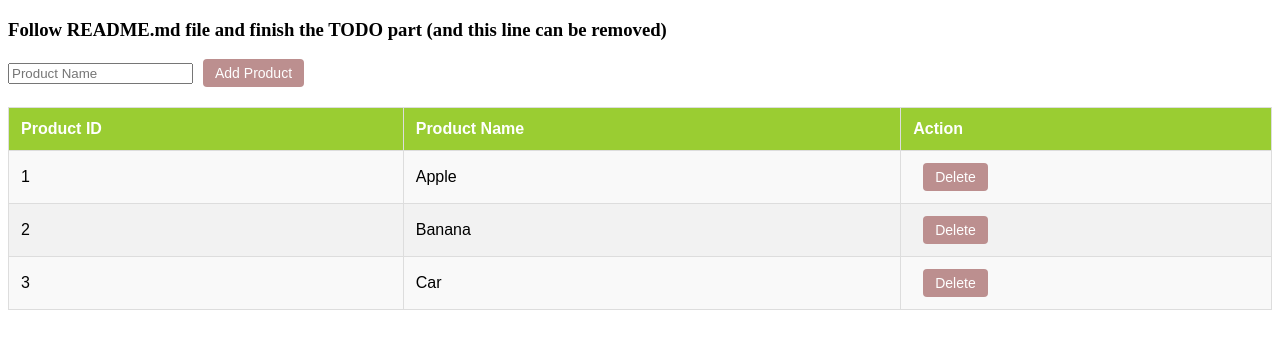
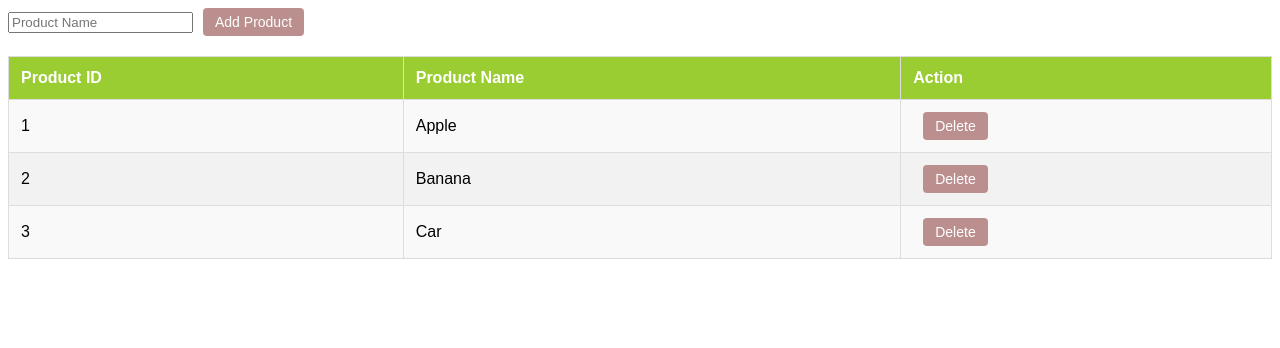
Before and after one commit to g7xu/Product-Management-APP, a React (Vite) app: page / in a window 1280 px wide. Shown: the top 348 px of the page. Built offline with nearby package versions, Linux system fonts and the light colour scheme.

Commit message:
Update the the delete function

```diff
--- a/src/App.jsx
+++ b/src/App.jsx
@@ -10,10 +10,6 @@ function App() {
 
   return (
     <>
-      <h3>
-        Follow README.md file and finish the TODO part (and this line can be
-        removed)
-      </h3>
       {<ProductTable init_table_prop={initialProducts} />}
       {/* <ProductTable products={initialProducts} /> */}
     </>
--- a/src/compoents/productTable_component.jsx
+++ b/src/compoents/productTable_component.jsx
@@ -10,9 +10,16 @@ export default class ProductTable extends Component {
   }
 
   handleAddProduct = () => {
-    const maxId = Math.max(...this.state.products.map((product) => product.id));
+    const maxId = this.state.products.length > 0 ? Math.max(...this.state.products.map((product) => product.id)) : 0;
     this.setState({
       products: [...this.state.products, {id: maxId + 1, name: this.state.newProductName}]
+    })
+    this.setState({newProductName: ''});
+  }
+
+  handleDeleteProduct = (id) => {
+    this.setState({
+      products: this.state.products.filter((product) => product.id !== id)
     })
   }
 
@@ -41,7 +48,7 @@ export default class ProductTable extends Component {
               <td>{product.id}</td>
               <td>{product.name}</td>
               <td>
-                <button>Delete</button>
+                <button onClick={() => this.handleDeleteProduct(product.id)}>Delete</button>
               </td>
             </tr>
           ))}
```
